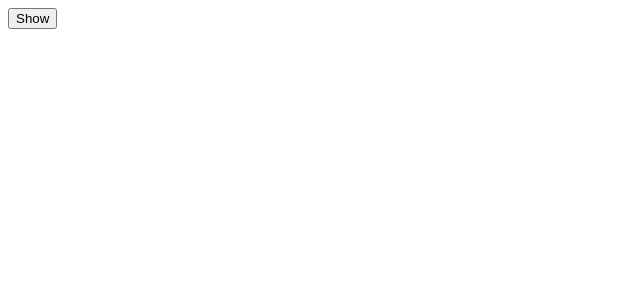
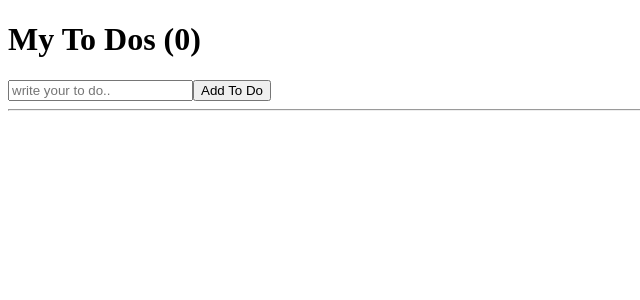
Before and after one commit to kansg92/ReactPractice, a React (Create React App) app in the folder react-app/m-first-react-app/: page / in a window 1280 px wide. Shown: the top 300 px of the page, without its empty margins (0-640 px from the left). Built offline with nearby package versions, Linux system fonts and the light colour scheme.

Commit message:
toDolist

```diff
--- a/react-app/m-first-react-app/src/App.js
+++ b/react-app/m-first-react-app/src/App.js
@@ -1,24 +1,36 @@
 import { useState, useEffect } from "react";
 
-function Hello() {
-  function byeFn(){
-    console.log("Bye..... :(");
-  }
-  function hiFn (){
-    console.log("I'm here! :)");
-    return byeFn;
-  }
-  useEffect(hiFn, []);
-  return <h1>Hello</h1>;
-}
-
 function App() {
-  const [showing, setShowing] = useState(false);
-  const onClick = () => setShowing((prev) => !prev);
+  const [toDo, setToDo] = useState("");
+  const [toDos, setToDos] = useState([]);
+  const onChange = (event) => setToDo(event.target.value);
+  const onSubmit = (event) => {
+    event.preventDefault();
+    if (toDo === "") {
+      return;
+    }
+    setToDos((currentArray) => [toDo, ...currentArray]);
+    setToDo("");
+  };
+  console.log(toDos);
   return (
     <div>
-      {showing ? <Hello /> : null}
-      <button onClick={onClick}>{showing ? "hide" : "Show"}</button>
+      <h1>My To Dos ({toDos.length})</h1>
+      <form onSubmit={onSubmit}>
+        <input
+          onChange={onChange}
+          value={toDo}
+          type="text"
+          placeholder="write your to do.."
+        />
+        <button>Add To Do</button>
+      </form>
+      <hr />
+      <ul>
+        {toDos.map((item, index) => (
+          <li key={index}>{item}</li>
+        ))}
+      </ul>
     </div>
   );
 }
```
